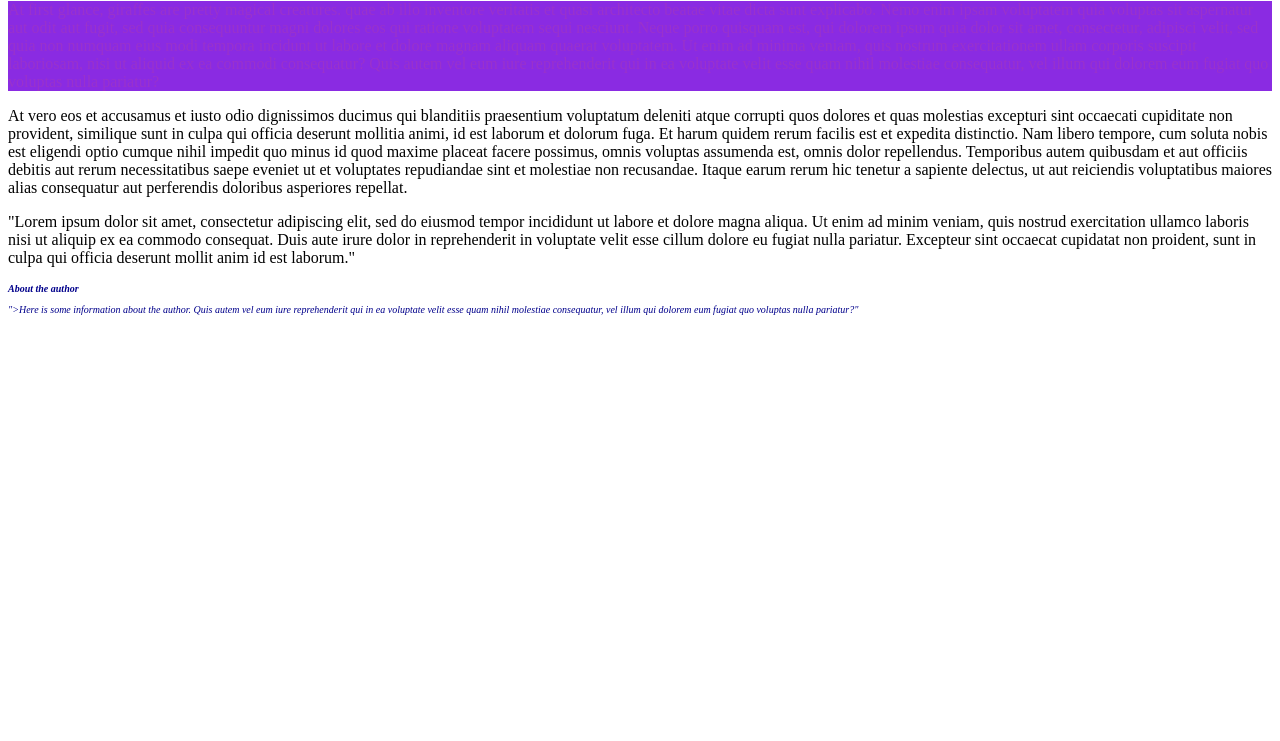
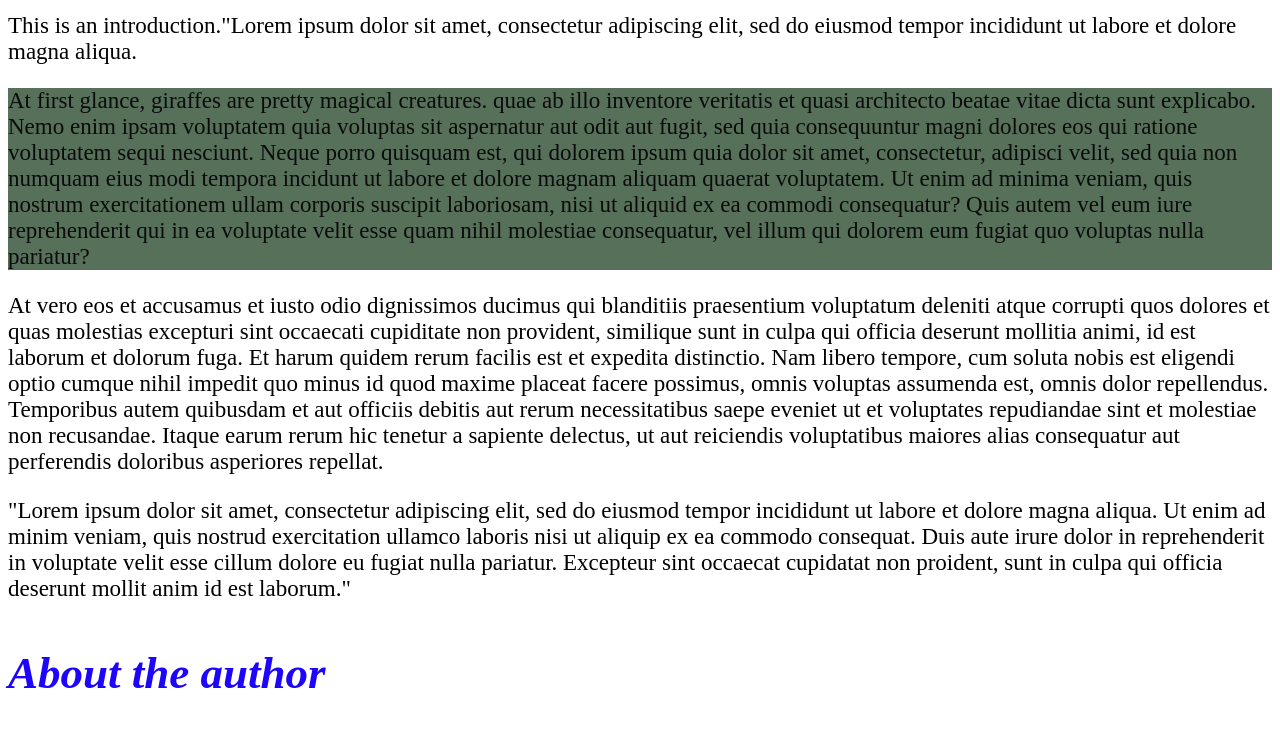
Before and after one commit to korasin/boot, a plain HTML site: page index.html in a window 1280 px wide. Shown: the part 146-887 px from the top of the page. Before the commit the page ends 800 px from the top, so only its background shows below. Drawn offline with Linux system fonts and the light colour scheme; files that its build step writes are made by us from their sources.

Commit message:
Add vs code,index.html and styles.css

```diff
--- a/index.html
+++ b/index.html
@@ -1,6 +1,6 @@
 <html>
 
-    <head><link href="css/styles.css" rel="stylesheet" type="text/css">
+    <head><link href="styles.css" rel="stylesheet" type="text/css">
 
     <title>Giraffes</title>
 
--- a/styles.css
+++ b/styles.css
@@ -1,10 +1,12 @@
 .author{
-    color: darkblue;
+    color: rgb(29, 5, 251);
     font-style: italic;
-    font-size: 10px;
+    font-size: 45px;
 }
 .intro{
-    background-color: blueviolet;
-    color: darkorchid;
-    margin: 20px solid black;
+    background-color: rgb(86, 112, 90);
+    color: rgb(12, 11, 12);
 }
+body{
+    font-size: 23px;
+}
```
